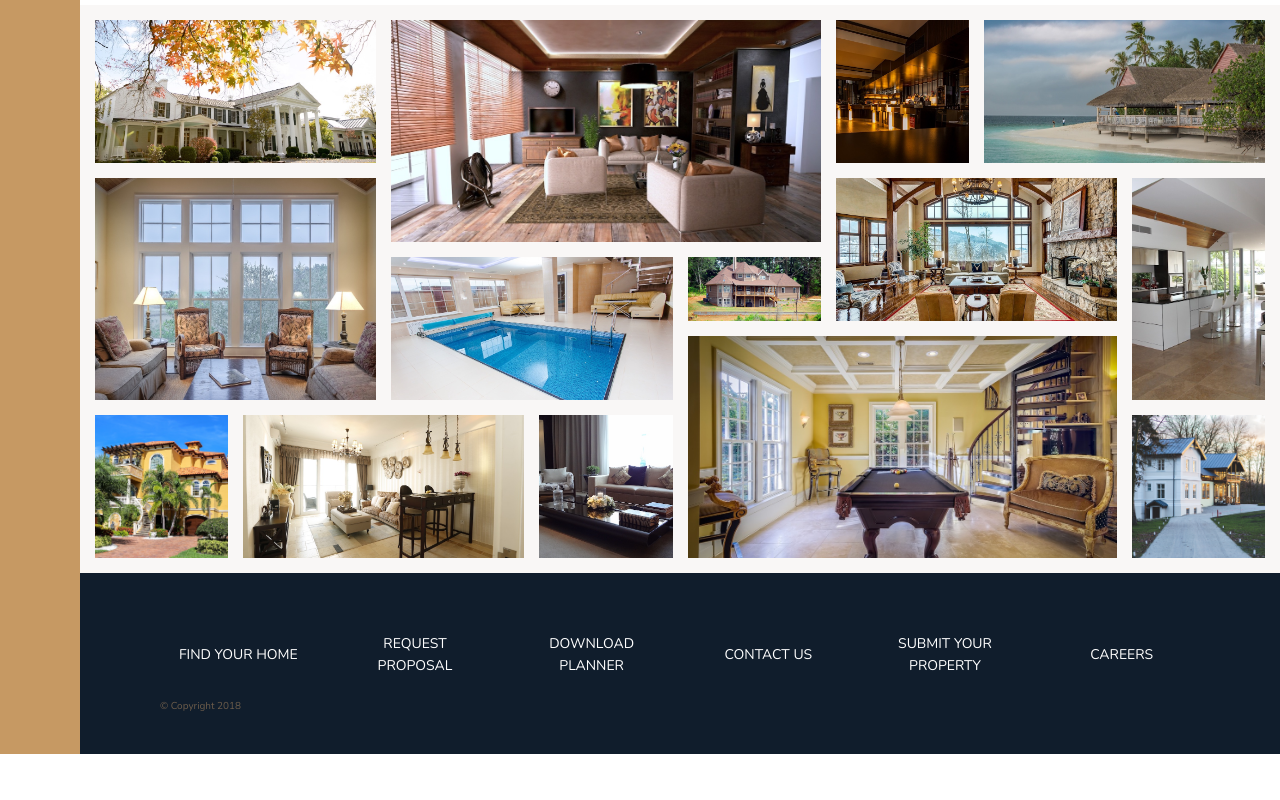
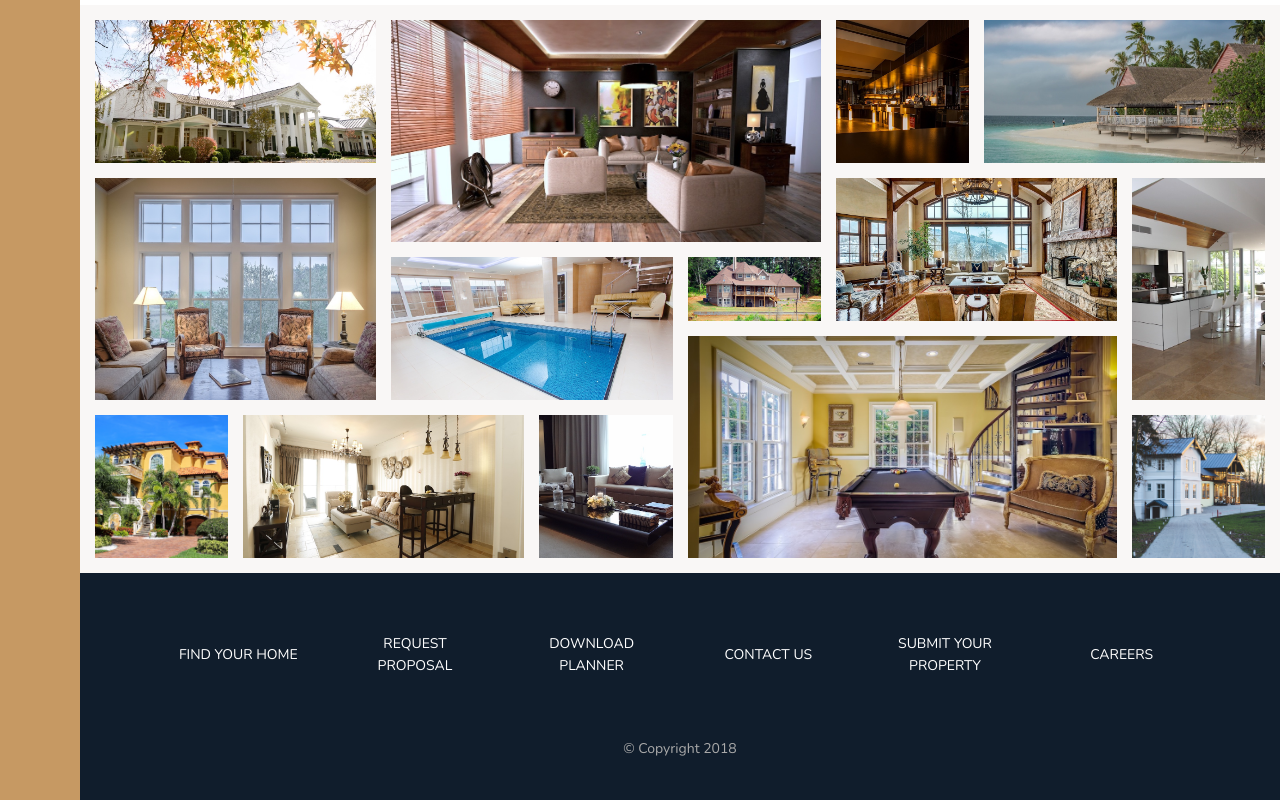
Before and after one commit to brentguf/css-grids, a website: page index.html in a window 1280 px wide. Shown: the part 3044-3844 px from the top of the page. Before the commit the page ends 3798 px from the top, so only its background shows below. Drawn offline with nearby package versions, Linux system fonts and the light colour scheme.

Commit message:
copyright text styling

```diff
--- a/sass/_footer.scss
+++ b/sass/_footer.scss
@@ -32,5 +32,8 @@
 }
 
 .copyright {
-
+  font-size: 1.4rem;
+  color: $color-grey-light-2;
+  text-align: center;
+  margin-top: 4rem;
 }
```
Also changed, not shown: css/style.css.
